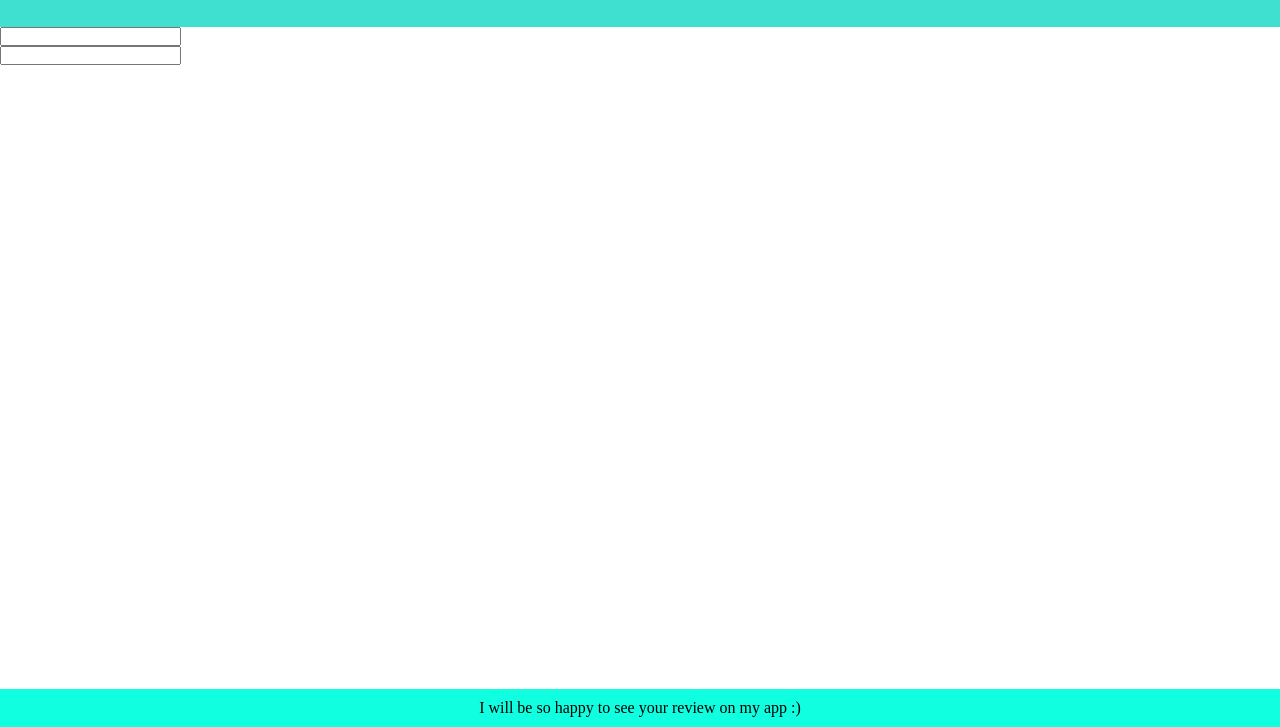
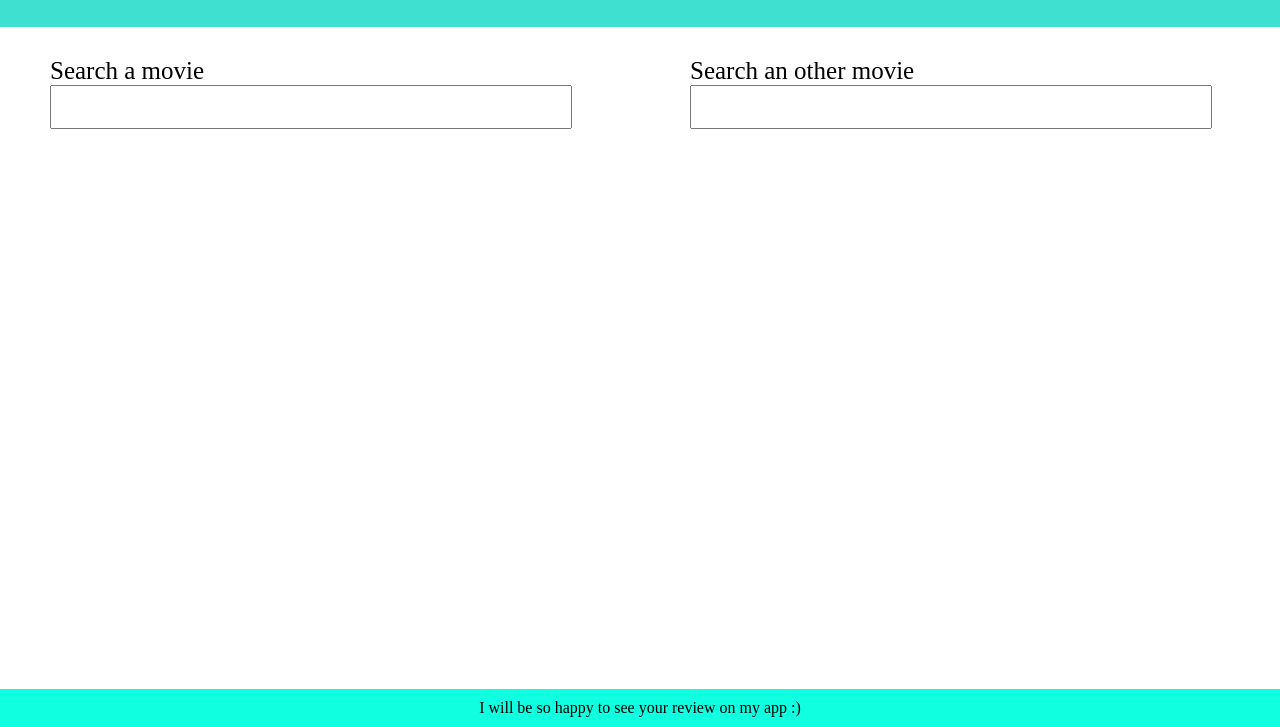
Before and after one commit to MahdiAghaei1/movie-comparison, a plain HTML site: page src/index.html in a window 1280 px wide. Shown: the part 73-800 px from the top of the page. Drawn offline with Linux system fonts and the light colour scheme; a web font is replaced by a local one.

Commit message:
added basic search divs

```diff
--- a/src/index.html
+++ b/src/index.html
@@ -13,13 +13,19 @@
         </div>
         <div class="main">
             <div class="container">
-                <div class="left">
-                    <input type="text">
+                <div class="boxes left">
+                    <div class="box">
+                        <label> Search a movie </label>
+                        <input type="text">
+                    </div>
                     <div class="drop-down-list"></div>
                     <div class="left-details"></div>
                 </div>
-                <div class="right">
-                    <input type="text">
+                <div class="boxes right">
+                    <div class="box">
+                        <label> Search an other movie </label>
+                        <input type="text">
+                    </div>
                     <div class="drop-down-list"></div>
                     <div class="right-details"></div>
                 </div>
--- a/src/style.css
+++ b/src/style.css
@@ -16,7 +16,7 @@
 
 /* Header */
 .header{
-    width: 100%;
+    width: 100vw;
     height: 100px;
     background-color: #40e0d0;
     display:flex;
@@ -38,9 +38,36 @@
 .main{
     flex-grow: 1;
 }
+.container{
+    display: flex;
+    justify-content: space-between;
+}
+.boxes{
+    display: flex;
+    flex-direction: column;
+    justify-content: center;
+    width: 50%;
+    margin: 30px 50px;
+}
+.left{
+    justify-content: flex-start;
+}
+.right{
+    justify-content: flex-end;
+}
+.box input {
+    width: 94%;
+    height: 30px;
+    padding: 5px;
+}
+.box label {
+    font-size: 25px;
+    font-family: 'Ubuntu';
+}
 
 /* Footer */
 .footer{
+    width: 100vw;
     background-color: #10ffe0;
     display: flex;
     justify-content: center;
```
